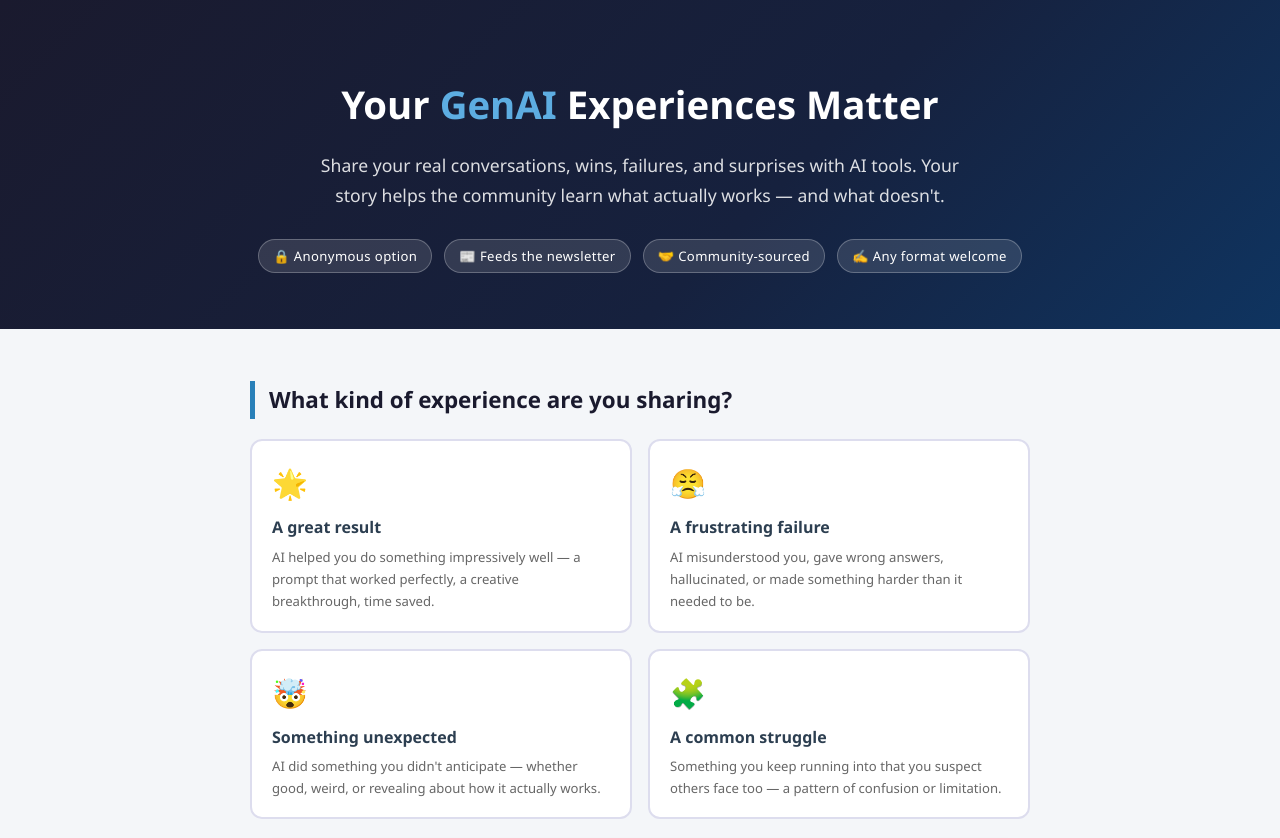
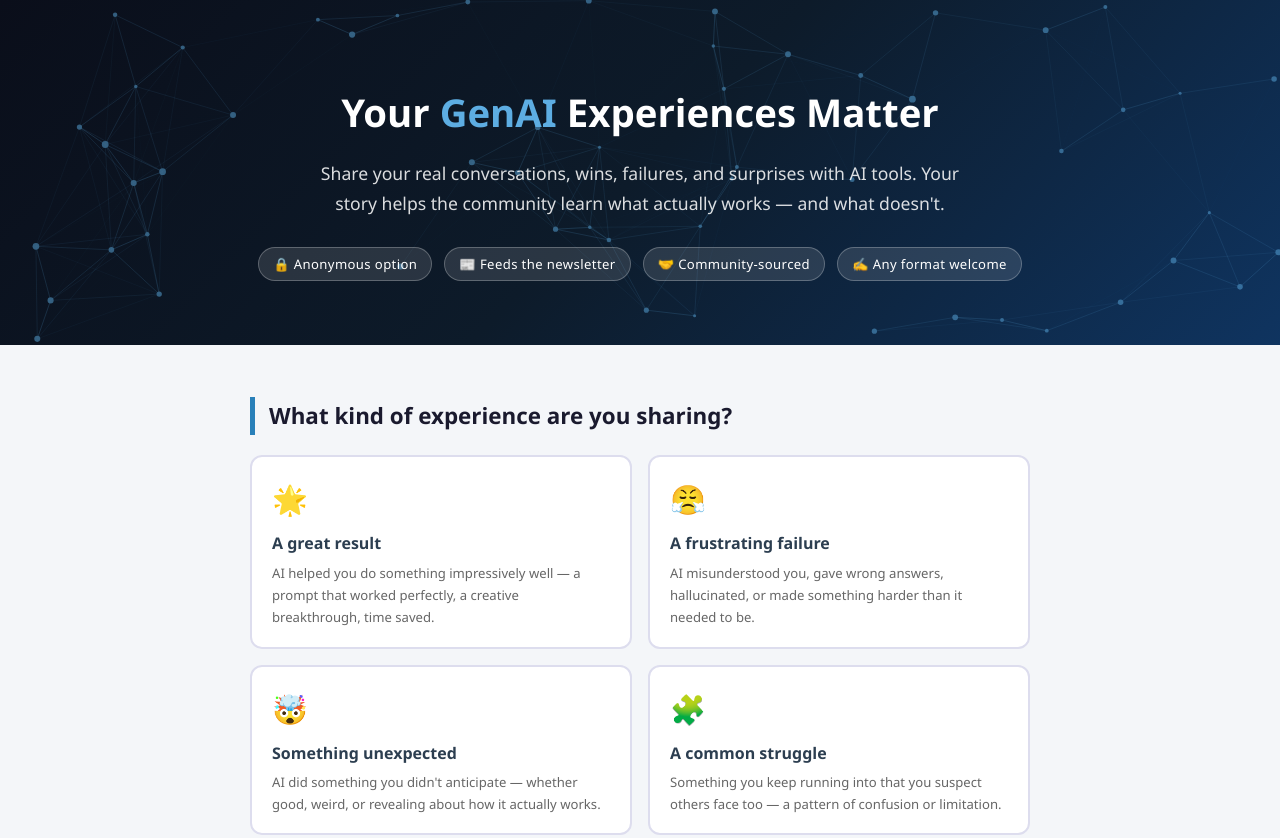
Before and after one commit to hcho111-maker/genai-experiences, a plain HTML site: page index.html in a window 1280 px wide. Shown: the top 838 px of the page. Drawn offline with Linux system fonts and the light colour scheme.

Commit message:
Update index.html

```diff
--- a/index.html
+++ b/index.html
@@ -28,11 +28,29 @@
 
   /* ── hero ───────────────────────────────────────────────────── */
   .hero {
-    background: linear-gradient(135deg, var(--dark) 0%, #16213e 60%, #0f3460 100%);
+    position: relative;
+    background: linear-gradient(135deg, #0a0e1a 0%, #0d1b2a 50%, #0f3460 100%);
     color: var(--white);
     text-align: center;
-    padding: 72px 24px 56px;
+    padding: 80px 24px 64px;
+    overflow: hidden;
   }
+
+  /* neural network canvas sits behind all text */
+  #hero-canvas {
+    position: absolute;
+    top: 0; left: 0;
+    width: 100%; height: 100%;
+    pointer-events: none;
+    opacity: .55;
+  }
+
+  /* everything inside hero sits above canvas */
+  .hero-content {
+    position: relative;
+    z-index: 1;
+  }
+
   .hero h1 { font-size: 2.4rem; font-weight: 800; margin-bottom: 14px; }
   .hero h1 span { color: #5dade2; }
   .hero p  { font-size: 1.1rem; opacity: .85; max-width: 640px; margin: 0 auto 28px; }
@@ -285,6 +303,8 @@
 
 <!-- ═══════════════════ HERO ═══════════════════════════════════════ -->
 <div class="hero">
+  <canvas id="hero-canvas"></canvas>
+  <div class="hero-content">
     <h1>Your <span>GenAI</span> Experiences Matter</h1>
     <p>Share your real conversations, wins, failures, and surprises with AI tools.
        Your story helps the community learn what actually works — and what doesn't.</p>
@@ -293,6 +313,7 @@
       <span class="badge">📰 Feeds the newsletter</span>
       <span class="badge">🤝 Community-sourced</span>
       <span class="badge">✍️ Any format welcome</span>
+    </div>
   </div>
 </div>
 
@@ -605,6 +626,80 @@
     const row = document.getElementById('toggle-shareable');
     row.classList.toggle('highlight', this.checked);
   });
+
+  /* ── neural network hero background ────────────────────── */
+  (function() {
+    const canvas = document.getElementById('hero-canvas');
+    const ctx    = canvas.getContext('2d');
+
+    const NODE_COUNT   = 55;
+    const CONNECT_DIST = 160;
+    const SPEED        = 0.35;
+    const NODE_COLOR   = 'rgba(93,173,226,';   // blue-ish dots
+    const LINE_COLOR   = 'rgba(93,173,226,';
+
+    let W, H, nodes;
+
+    function resize() {
+      W = canvas.width  = canvas.offsetWidth;
+      H = canvas.height = canvas.offsetHeight;
+    }
+
+    function makeNodes() {
+      nodes = Array.from({length: NODE_COUNT}, () => ({
+        x:  Math.random() * W,
+        y:  Math.random() * H,
+        vx: (Math.random() - .5) * SPEED,
+        vy: (Math.random() - .5) * SPEED,
+        r:  Math.random() * 2 + 1.5,
+      }));
+    }
+
+    function draw() {
+      ctx.clearRect(0, 0, W, H);
+
+      // move
+      nodes.forEach(n => {
+        n.x += n.vx;
+        n.y += n.vy;
+        if (n.x < 0 || n.x > W) n.vx *= -1;
+        if (n.y < 0 || n.y > H) n.vy *= -1;
+      });
+
+      // lines
+      for (let i = 0; i < nodes.length; i++) {
+        for (let j = i + 1; j < nodes.length; j++) {
+          const dx = nodes[i].x - nodes[j].x;
+          const dy = nodes[i].y - nodes[j].y;
+          const d  = Math.sqrt(dx*dx + dy*dy);
+          if (d < CONNECT_DIST) {
+            const alpha = (1 - d / CONNECT_DIST) * 0.55;
+            ctx.beginPath();
+            ctx.moveTo(nodes[i].x, nodes[i].y);
+            ctx.lineTo(nodes[j].x, nodes[j].y);
+            ctx.strokeStyle = LINE_COLOR + alpha + ')';
+            ctx.lineWidth   = 0.8;
+            ctx.stroke();
+          }
+        }
+      }
+
+      // dots
+      nodes.forEach(n => {
+        ctx.beginPath();
+        ctx.arc(n.x, n.y, n.r, 0, Math.PI * 2);
+        ctx.fillStyle = NODE_COLOR + '0.9)';
+        ctx.fill();
+      });
+
+      requestAnimationFrame(draw);
+    }
+
+    window.addEventListener('resize', () => { resize(); makeNodes(); });
+    resize();
+    makeNodes();
+    draw();
+  })();
 </script>
 </body>
 </html>
```
Lines whose indentation alone changed are shown as unchanged.
